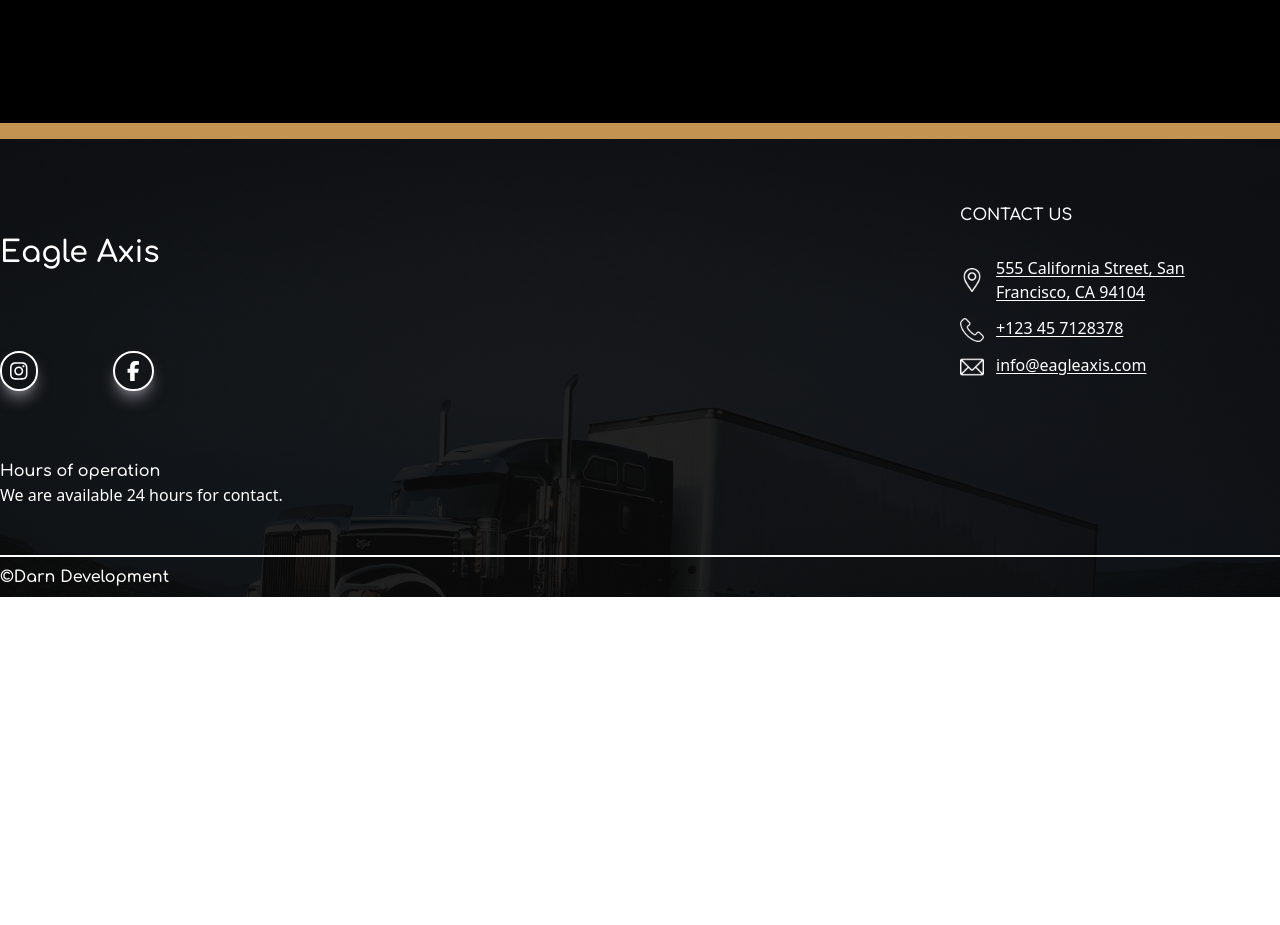
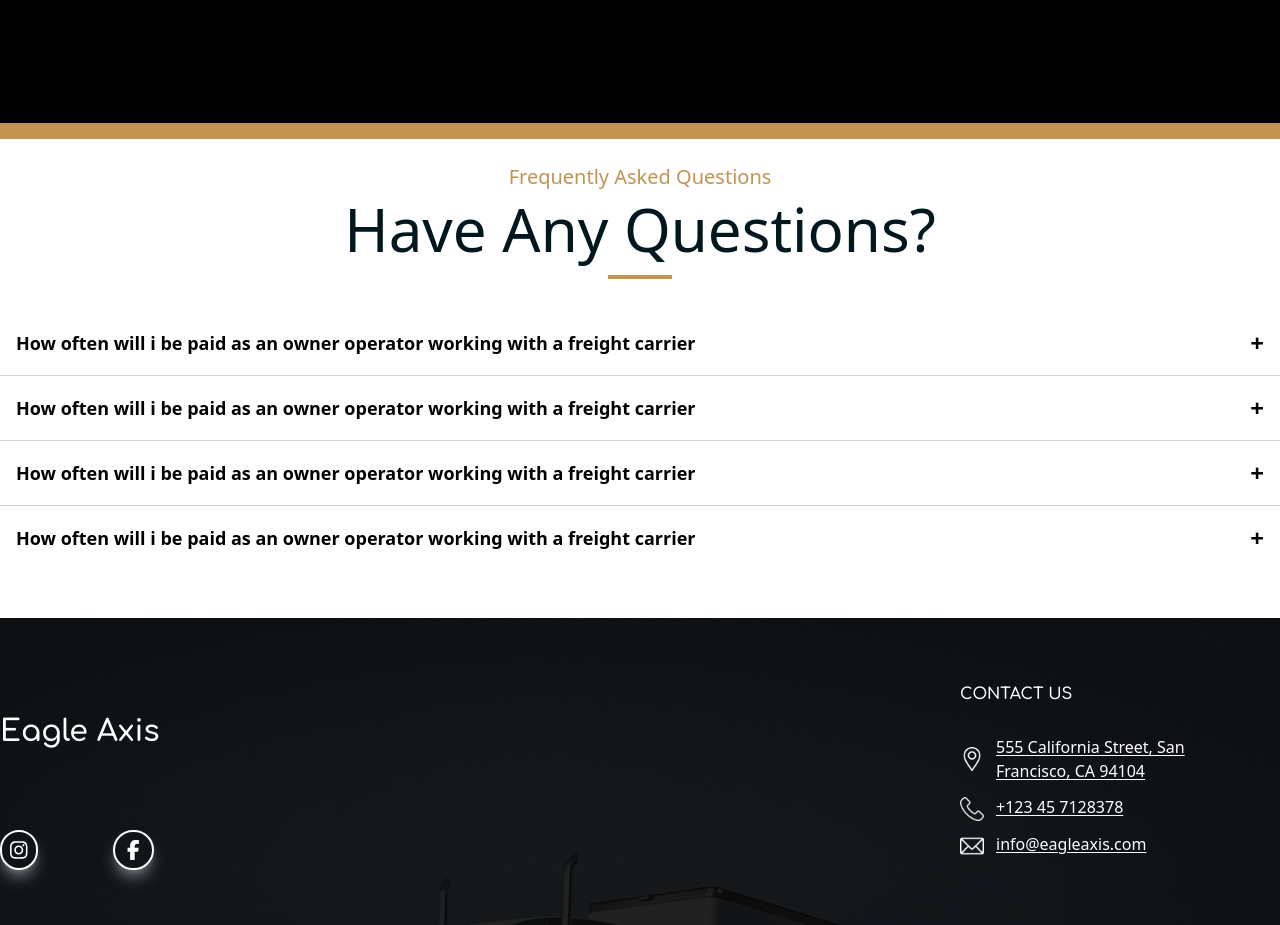
Before and after one commit to darnteam/Eagle-Axis, a React (Create React App) app: page / in a window 1280 px wide. Shown: the part 2960-3885 px from the top of the page. Before the commit the page ends 3557 px from the top, so only its background shows below. Built offline with nearby package versions, Linux system fonts and the light colour scheme.

Commit message:
FAQ section added

```diff
--- /dev/null
+++ b/src/components/FAQ/FAQ-question.jsx
@@ -0,0 +1,32 @@
+import React, { useState } from 'react';
+
+const FAQItem = ({ question, answer }) => {
+  const [isOpen, setIsOpen] = useState(false);
+
+  const toggleOpen = () => {
+    setIsOpen(!isOpen);
+  };
+
+  return (
+    <div className="border-b border-gray-300 p-4 last:border-b-0 ">
+      <div
+        className="flex justify-between items-center cursor-pointer"
+        onClick={toggleOpen}
+      >
+        <span className={`font-semibold text-lg ${isOpen ? 'text-primaryYellow' : 'text-black'}`}>
+          {question}
+        </span>
+        <span className={`font-bold text-2xl ${isOpen ? 'text-primaryYellow' : 'text-black'}`}>
+          {isOpen ? '-' : '+'}
+        </span>
+      </div>
+      <div
+        className={`overflow-hidden transition-all duration-300 ease-in-out ${isOpen ? 'max-h-96 mt-2' : 'max-h-0'}`}
+      >
+        <p className="text-gray-700 text-left  ">{answer}</p>
+      </div>
+    </div>
+  );
+};
+
+export default FAQItem;
--- /dev/null
+++ b/src/components/FAQ/FAQ-section.jsx
@@ -0,0 +1,30 @@
+import React from "react";
+import FAQItem from "./FAQ-question";
+
+const FAQSection = ()=>{
+    return(
+        <>
+        <div className="bg-white text-center pb-4">
+            <h4 className="text-xl text-primaryYellow pt-6">Frequently Asked Questions</h4>
+            <h1 className="text-richBlack text-6xl m-2">Have Any Questions?</h1>
+            <div className="w-[5%] h-1 bg-primaryYellow mx-auto my-4"></div>
+            <div className="my-8">
+            <FAQItem
+            question={"How often will i be paid as an owner operator working with a freight carrier"}
+            answer={"At Eagle Axis we pay our drivers weekly"}/>
+            <FAQItem
+            question={"How often will i be paid as an owner operator working with a freight carrier"}
+            answer={"At Eagle Axis we pay our drivers weekly"}/>
+            <FAQItem
+            question={"How often will i be paid as an owner operator working with a freight carrier"}
+            answer={"At Eagle Axis we pay our drivers weekly"}/>
+            <FAQItem
+            question={"How often will i be paid as an owner operator working with a freight carrier"}
+            answer={"At Eagle Axis we pay our drivers weekly"}/>
+            </div>
+
+        </div>
+        </>
+    )
+}
+export default FAQSection
--- a/src/pages/HomePage/HomePage.jsx
+++ b/src/pages/HomePage/HomePage.jsx
@@ -4,6 +4,7 @@ import ImageCarousel from "../../components/ImageCarousel/ImageCarousel";
 import CardSection from "../../components/cards-section/card-section";
 import IgShowcase from "../../components/ig-showcase/ig-showcase";
 import Memberships from "../../components/membership-plans/memberships";
+import FAQSection from "../../components/FAQ/FAQ-section";
 import { scrollToSection } from "../../utils/scrollUtils";
 import { useLocation } from 'react-router-dom';
 
@@ -35,6 +36,9 @@ const HomePage = () => {
       <Memberships />
       <IgShowcase />
       <div className="w-full h-4 bg-primaryYellow"></div>
+      <div>
+        <FAQSection />
+      </div>
     </div>
   );
 };
```
